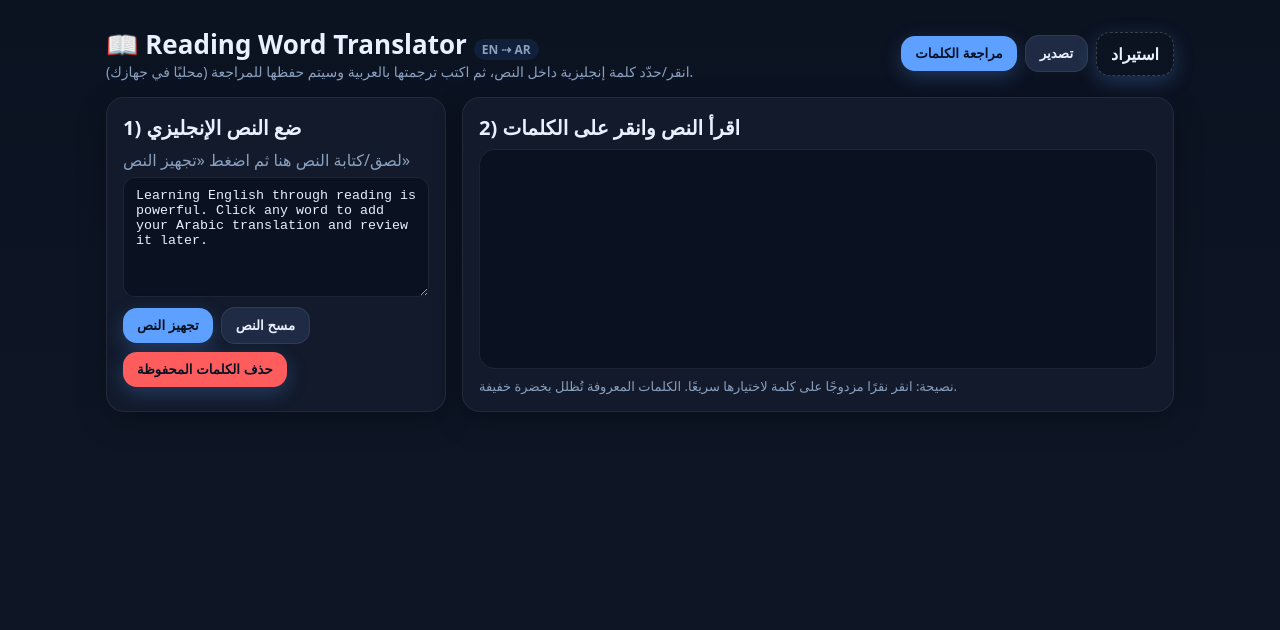
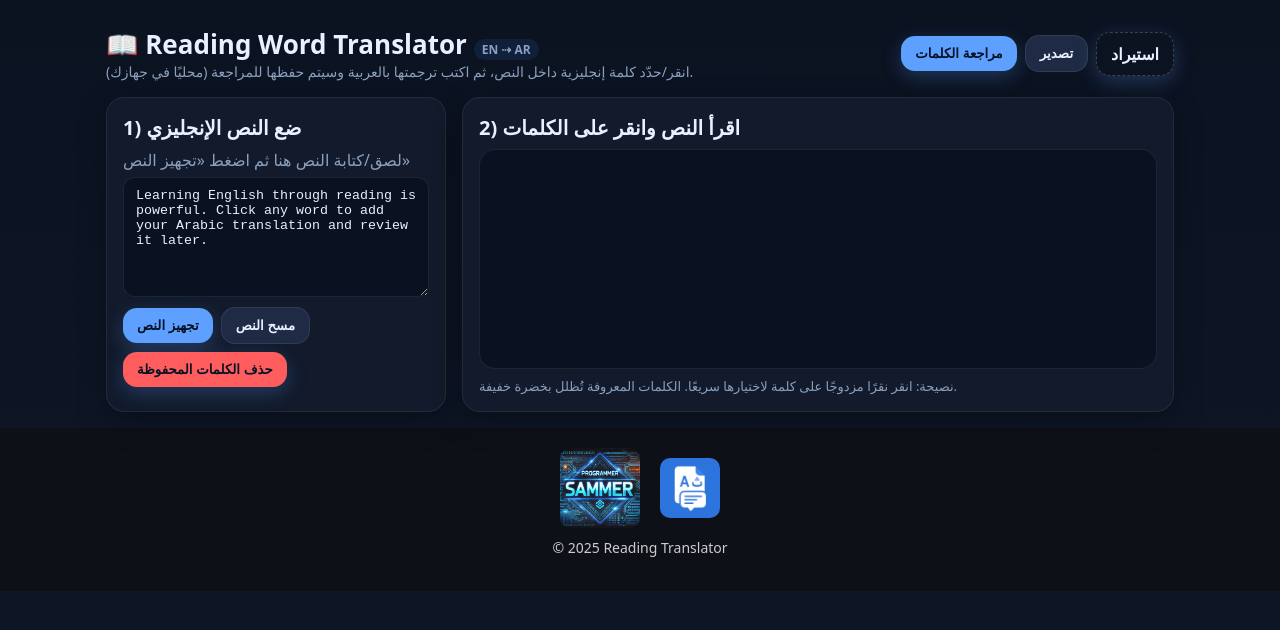
Before and after one commit to Samer7667/reading-translator, a plain HTML site: page index.html in a window 1280 px wide. Drawn offline with Linux system fonts and the light colour scheme.

Commit message:
تحديث

```diff
--- a/index.html
+++ b/index.html
@@ -353,5 +353,43 @@
       rawTextEl.value = "Learning English through reading is powerful. Click any word to add your Arabic translation and review it later.";
     }
   </script>
+  <!-- Footer -->
+<footer style="text-align: center; padding: 20px; background: #0d1117; color: #fff;">
+  <div style="
+    display: flex;
+    flex-direction: row;
+    justify-content: center;
+    align-items: center;
+    gap: 20px;
+    flex-wrap: wrap;
+  ">
+    <!-- Logo -->
+    <img src="logo.png" alt="Logo" style="
+      width: 80px;
+      height: auto;
+      border-radius: 10px;
+    ">
+
+    <!-- Icon -->
+    <img src="icon.png" alt="Site Icon" style="
+      width: 60px;
+      height: auto;
+      border-radius: 10px;
+    ">
+  </div>
+  <p style="margin-top: 10px; font-size: 14px; color: #ccc;">
+    &copy; 2025 Reading Translator
+  </p>
+</footer>
+
+<!-- Responsive for Mobile -->
+<style>
+  @media (max-width: 600px) {
+    footer div {
+      flex-direction: column !important;
+    }
+  }
+</style>
+
 </body>
 </html>
```
Also changed, not shown: logo.png (added).
